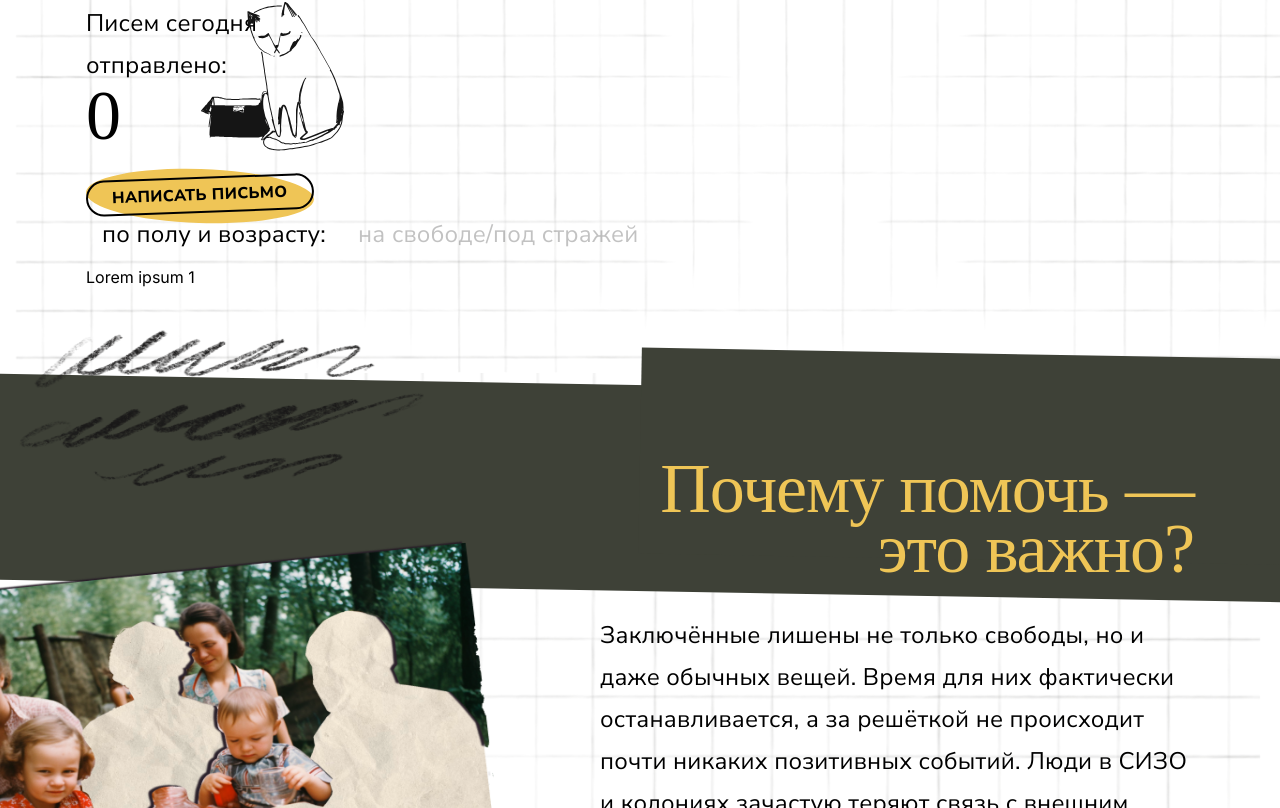
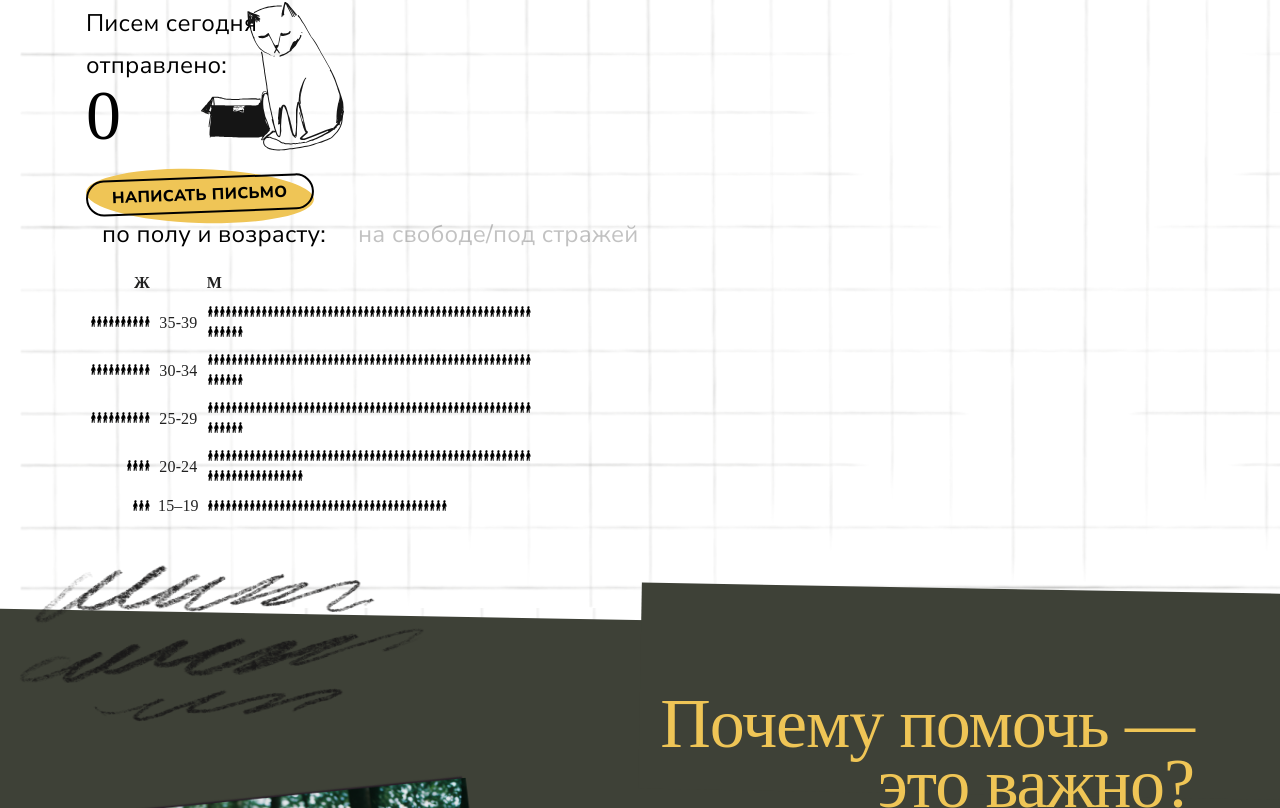
Before and after one commit to ivanmatcuka/enbv-frontend, a Next.js app: page / in a window 1280 px wide. Shown: the part 2309-3117 px from the top of the page. Built offline with nearby package versions, Linux system fonts and the light colour scheme; a web font is replaced by a local one.

Commit message:
WIP: graphs

```diff
--- a/app/page.tsx
+++ b/app/page.tsx
@@ -10,6 +10,7 @@ import { CarouselImage } from '../components/CarouselImage/CarouselImage';
 import { Counter } from '../components/Counter/Counter';
 import { Logo } from '../components/Logo/Logo';
 import { Menu } from '../components/Menu/Menu';
+import { SexAge } from '../components/SexAge/SexAge';
 import { Tabs } from '../components/Tabs/Tabs';
 import { Typography } from '../components/Typography/Typography';
 
@@ -211,7 +212,45 @@ export default function Home() {
           <Grid item width={796} mt={-1.5}>
             <Tabs
               items={[
-                { label: 'по полу и возрасту:', element: 'Lorem ipsum 1' },
+                {
+                  label: 'по полу и возрасту:',
+                  element: (
+                    <SexAge
+                      data={[
+                        {
+                          age: 15,
+                          female: 3,
+                          label: '15–19',
+                          male: 40,
+                        },
+                        {
+                          age: 20,
+                          female: 4,
+                          label: '20-24',
+                          male: 70,
+                        },
+                        {
+                          age: 25,
+                          female: 10,
+                          label: '25-29',
+                          male: 60,
+                        },
+                        {
+                          age: 30,
+                          female: 10,
+                          label: '30-34',
+                          male: 60,
+                        },
+                        {
+                          age: 35,
+                          female: 10,
+                          label: '35-39',
+                          male: 60,
+                        },
+                      ]}
+                    />
+                  ),
+                },
                 { label: 'на свободе/под стражей', element: 'Lorem ipsum 2' },
               ]}
             />
--- a/components/SexAge/SexAge.tsx
+++ b/components/SexAge/SexAge.tsx
@@ -15,6 +15,10 @@ const StyledHeaderTypography = styled(Typography)({
   fontWeight: 600,
 });
 
+const StyledTable = styled(Table)({
+  width: 'auto',
+});
+
 const StyledTableRow = styled(TableRow)({
   '&': {
     'td, th': {
@@ -23,11 +27,9 @@ const StyledTableRow = styled(TableRow)({
   },
 });
 
-const StyledTableCell = styled(TableCell)({
-  padding: 10,
-
-  maxWidth: 325,
-});
+const StyledTableCell = styled(TableCell)(({ theme }) => ({
+  padding: theme.spacing(0.5),
+}));
 
 type SexAgeItem = {
   age: number;
@@ -41,7 +43,7 @@ type SexAgeProps = {
 export const SexAge: FC<SexAgeProps> = ({ data }) => {
   return (
     <TableContainer>
-      <Table aria-label="sex-age">
+      <StyledTable aria-label="sex-age">
         <TableHead>
           <StyledTableRow>
             <StyledTableCell align="right">
@@ -61,24 +63,24 @@ export const SexAge: FC<SexAgeProps> = ({ data }) => {
           {[...data]
             .sort((a, b) => b.age - a.age)
             .map((row) => (
-              <StyledTableRow>
+              <StyledTableRow key={row.label}>
                 <StyledTableCell align="right">
-                  {Array.from(Array(row.female).keys()).map(() => (
-                    <img src="/person.svg" />
+                  {Array.from(Array(row.female).keys()).map((_, index) => (
+                    <img key={index} src="/person.svg" />
                   ))}
                 </StyledTableCell>
                 <StyledTableCell align="center">
                   <Typography variant="legend">{row.label}</Typography>
                 </StyledTableCell>
                 <StyledTableCell align="left" style={{ maxWidth: 325 }}>
-                  {Array.from(Array(row.male).keys()).map(() => (
-                    <img src="/person.svg" />
+                  {Array.from(Array(row.male).keys()).map((_, index) => (
+                    <img key={index} src="/person.svg" />
                   ))}
                 </StyledTableCell>
               </StyledTableRow>
             ))}
         </TableBody>
-      </Table>
+      </StyledTable>
     </TableContainer>
   );
 };
```
